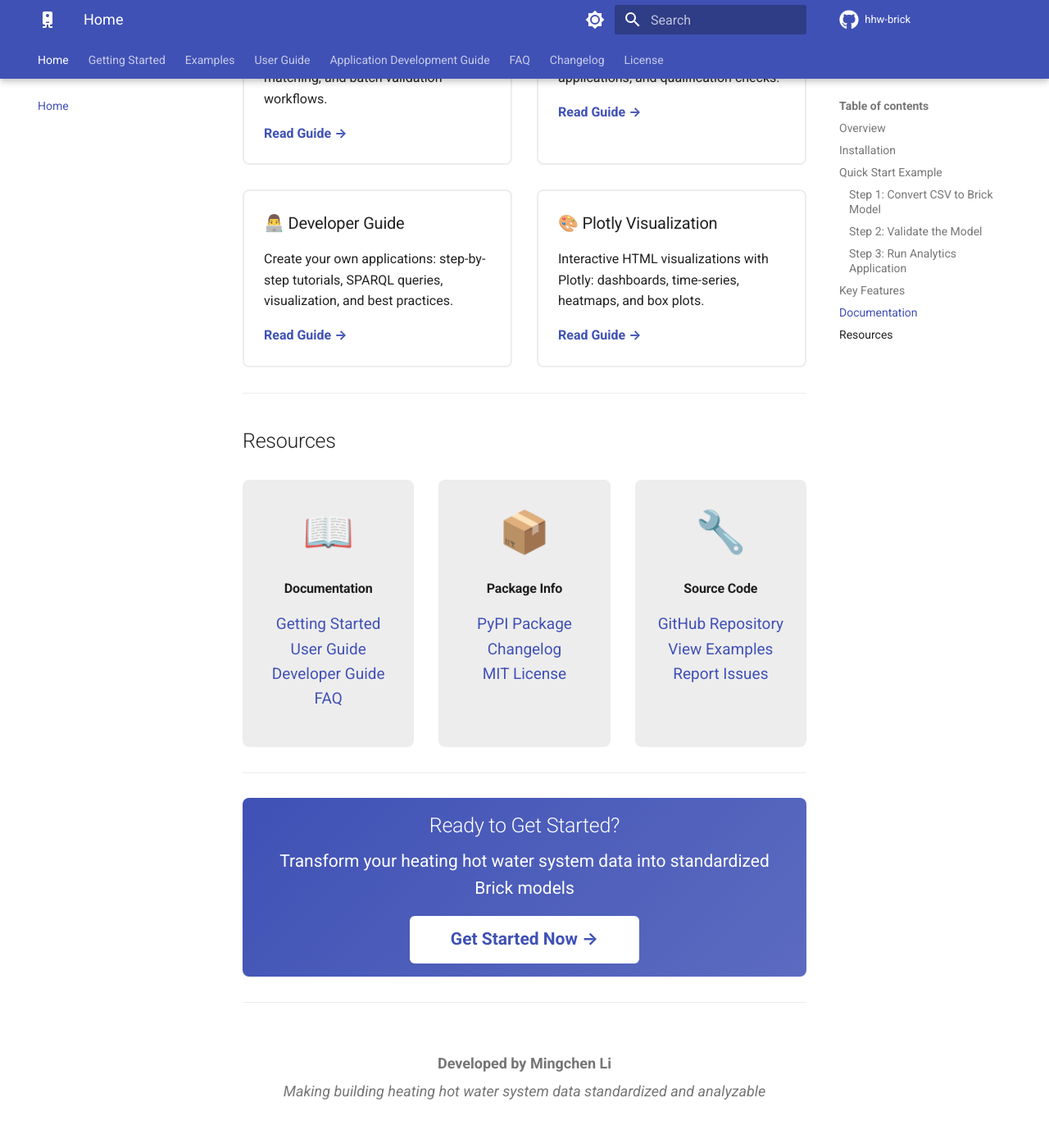
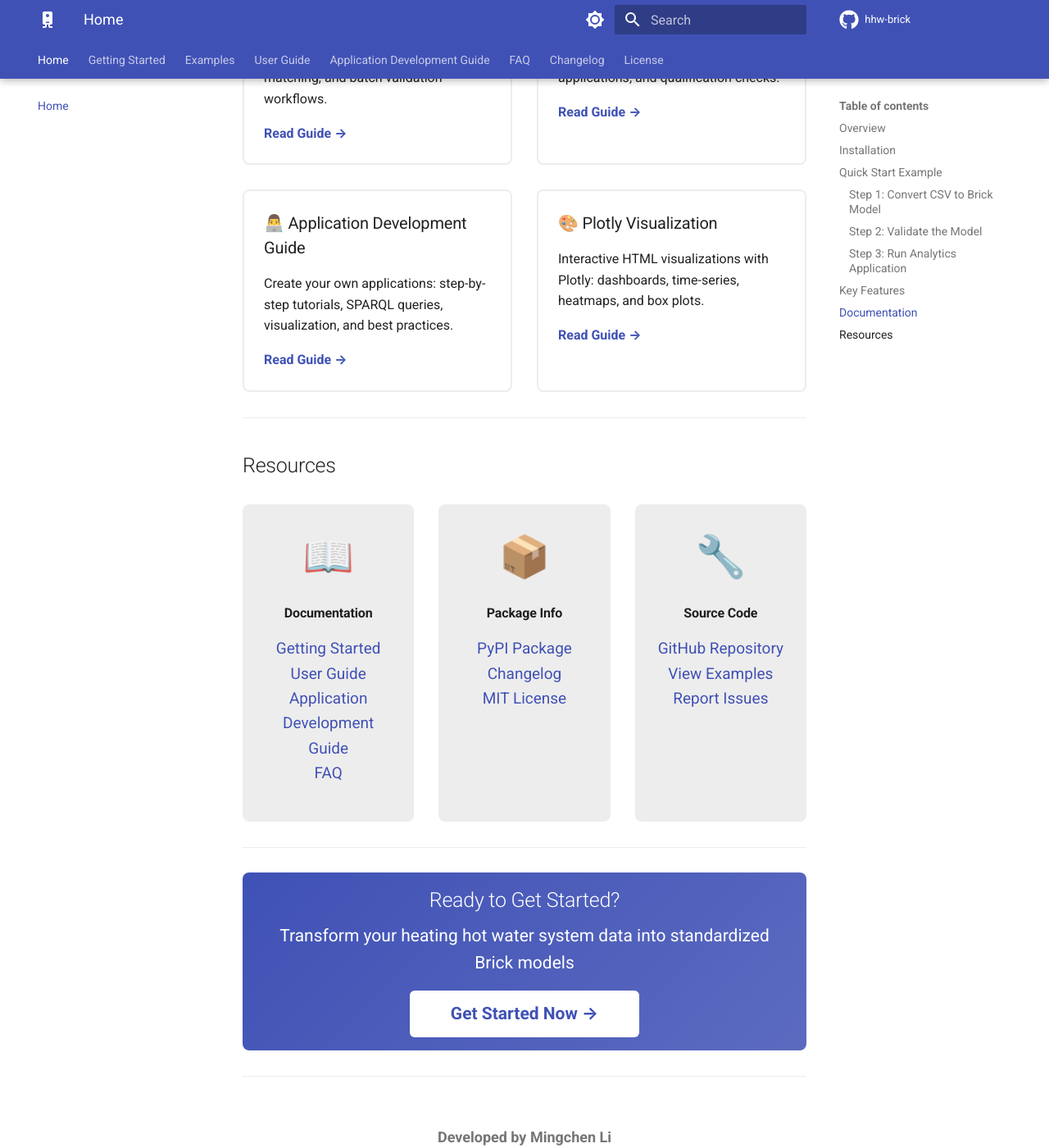
Before and after one commit to CenterForTheBuiltEnvironment/HHW_brick, an MkDocs documentation site: the page built from docs/index.md, in a window 1280 px wide and 1400 px high, scrolled down 4817 px. Shown: the whole window at 82% size. Built offline with MkDocs 1.6.1 and Material for MkDocs 9.7.7, drawn with Linux system fonts in a browser that asks for light colours; comment, search, counter and statistics services are not loaded; the version menu is left out.

Commit message:
Fix Developer Guide links on homepage - Updated 'Developer Guide' to 'Application Development Guide' - Changed links from 'developer-guide/' to 'application-development-guide/' - Fixed two instances: Documentation grid and Resources section - Resolves 404 errors when clicking Developer Guide on homepage

```diff
--- a/docs/index.md
+++ b/docs/index.md
@@ -232,9 +232,9 @@ if qualified:
   </div>
 
   <div style="padding: 1.2rem; background: var(--md-default-bg-color); border: 2px solid var(--md-default-fg-color--lightest); border-radius: 8px;">
-    <h3 style="margin-top: 0;">👨‍💻 Developer Guide</h3>
+    <h3 style="margin-top: 0;">👨‍💻 Application Development Guide</h3>
     <p>Create your own applications: step-by-step tutorials, SPARQL queries, visualization, and best practices.</p>
-    <a href="developer-guide/" style="color: #3f51b5; font-weight: bold;">Read Guide →</a>
+    <a href="application-development-guide/" style="color: #3f51b5; font-weight: bold;">Read Guide →</a>
   </div>
 
   <div style="padding: 1.2rem; background: var(--md-default-bg-color); border: 2px solid var(--md-default-fg-color--lightest); border-radius: 8px;">
@@ -258,7 +258,7 @@ if qualified:
     <p style="margin-top: 0.8rem; font-size: 0.95rem;">
       <a href="getting-started/">Getting Started</a><br/>
       <a href="user-guide/conversion/">User Guide</a><br/>
-      <a href="developer-guide/">Developer Guide</a><br/>
+      <a href="application-development-guide/">Application Development Guide</a><br/>
       <a href="faq/">FAQ</a>
     </p>
   </div>
```
